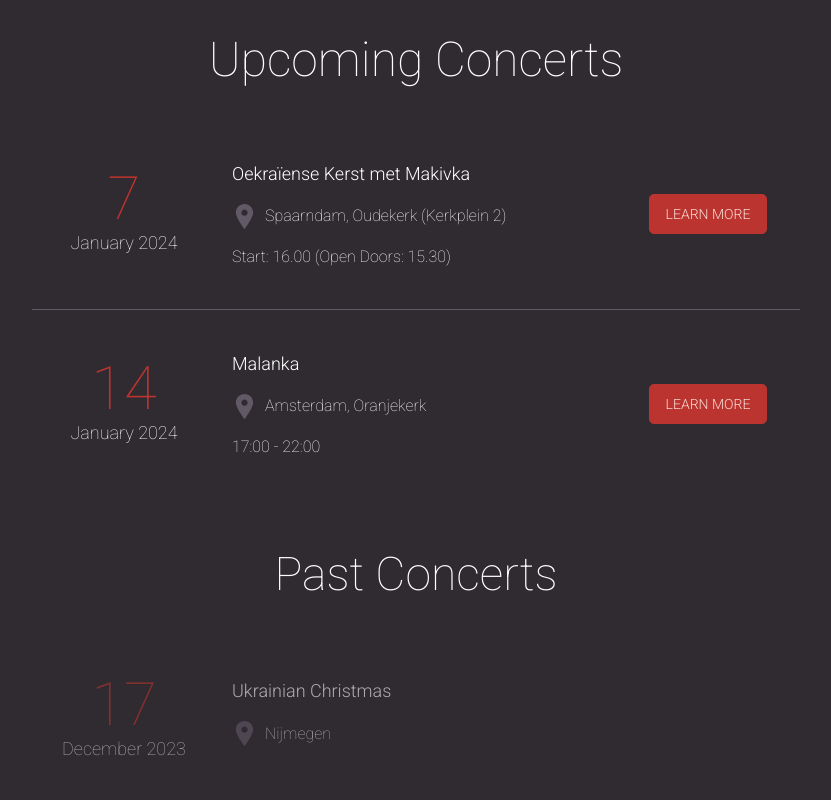
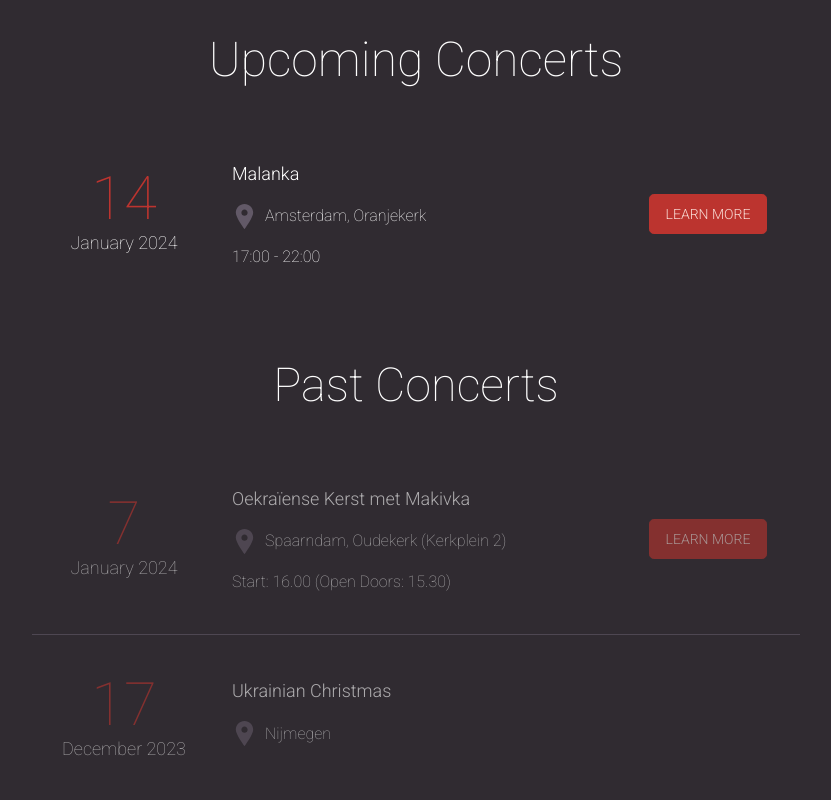
Before and after one commit to lkononenko/makivka-website, a Next.js app: page / in a window 1280 px wide. Shown: the part 1000-1800 px from the top of the page, without its empty margins (224-1055 px from the left). Built offline with nearby package versions, Linux system fonts and the light colour scheme.

Commit message:
content: update concerts

```diff
--- a/src/app/page.tsx
+++ b/src/app/page.tsx
@@ -8,14 +8,6 @@ import { AgendaItem, IAgendaItem } from './components/AgendaItem/AgendaItem'
 import { PastConcerts } from './partials/PastConcerts/PastConcerts'
 
 const upcomingConcerts = [
-  {
-    date: '7',
-    month: 'January 2024',
-    title: 'Oekraïense Kerst met Makivka',
-    location: 'Spaarndam, Oudekerk (Kerkplein 2)',
-    time: 'Start: 16.00 (Open Doors: 15.30)',
-    infoLink: 'https://www.vriendenoudekerk.nl/events/makivka-oekraiens-amsterdams-volksensemble/'
-  },
   {
     date: '14',
     month: 'January 2024',
--- a/src/app/partials/PastConcerts/PastConcerts.tsx
+++ b/src/app/partials/PastConcerts/PastConcerts.tsx
@@ -4,6 +4,14 @@ import { AgendaItem, IAgendaItem } from '@/app/components/AgendaItem/AgendaItem'
 import React, { FC } from 'react';
 
 const pastConcerts = [
+  {
+    date: '7',
+    month: 'January 2024',
+    title: 'Oekraïense Kerst met Makivka',
+    location: 'Spaarndam, Oudekerk (Kerkplein 2)',
+    time: 'Start: 16.00 (Open Doors: 15.30)',
+    infoLink: 'https://www.vriendenoudekerk.nl/events/makivka-oekraiens-amsterdams-volksensemble/'
+  },
   {
     date: '17',
     month: 'December 2023',
```
